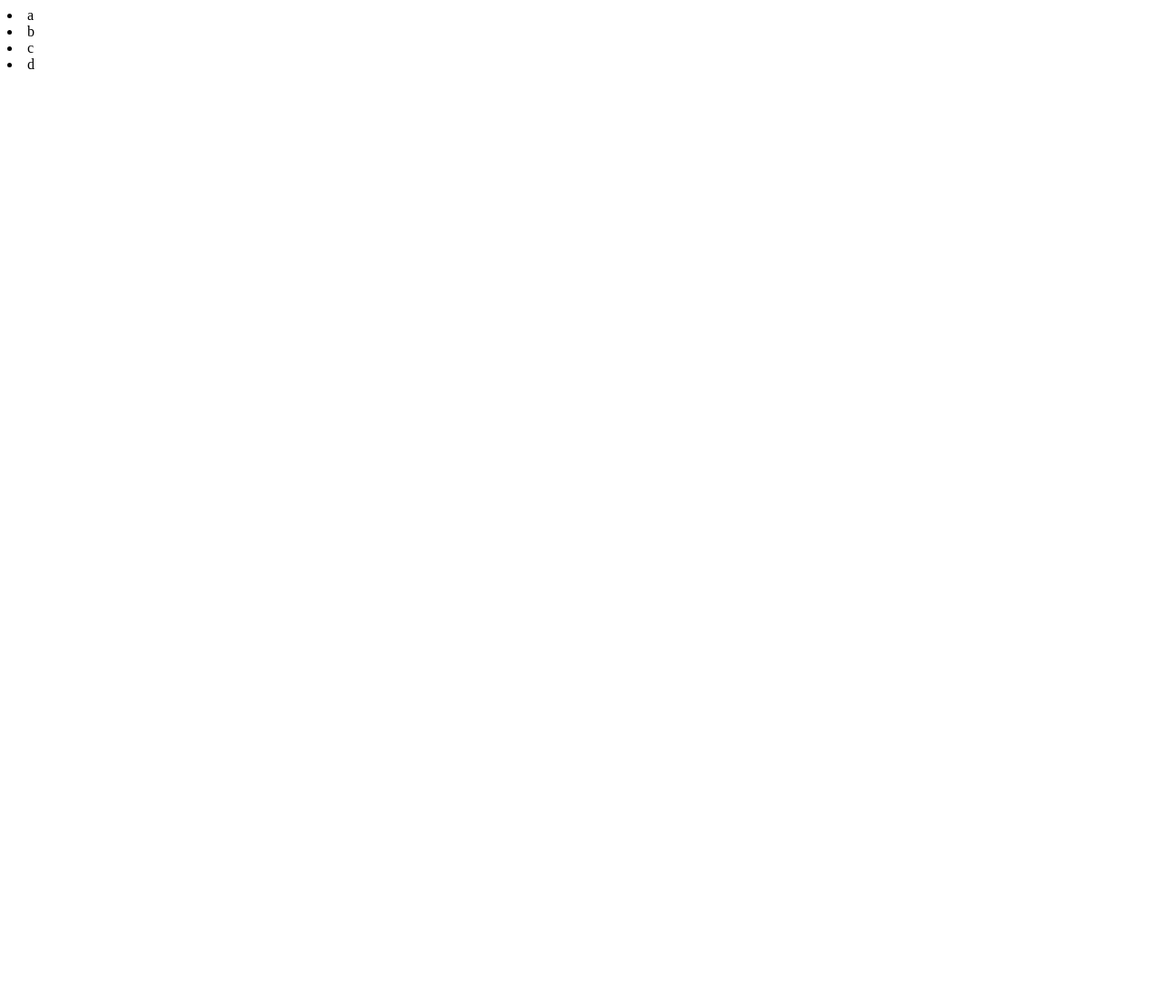
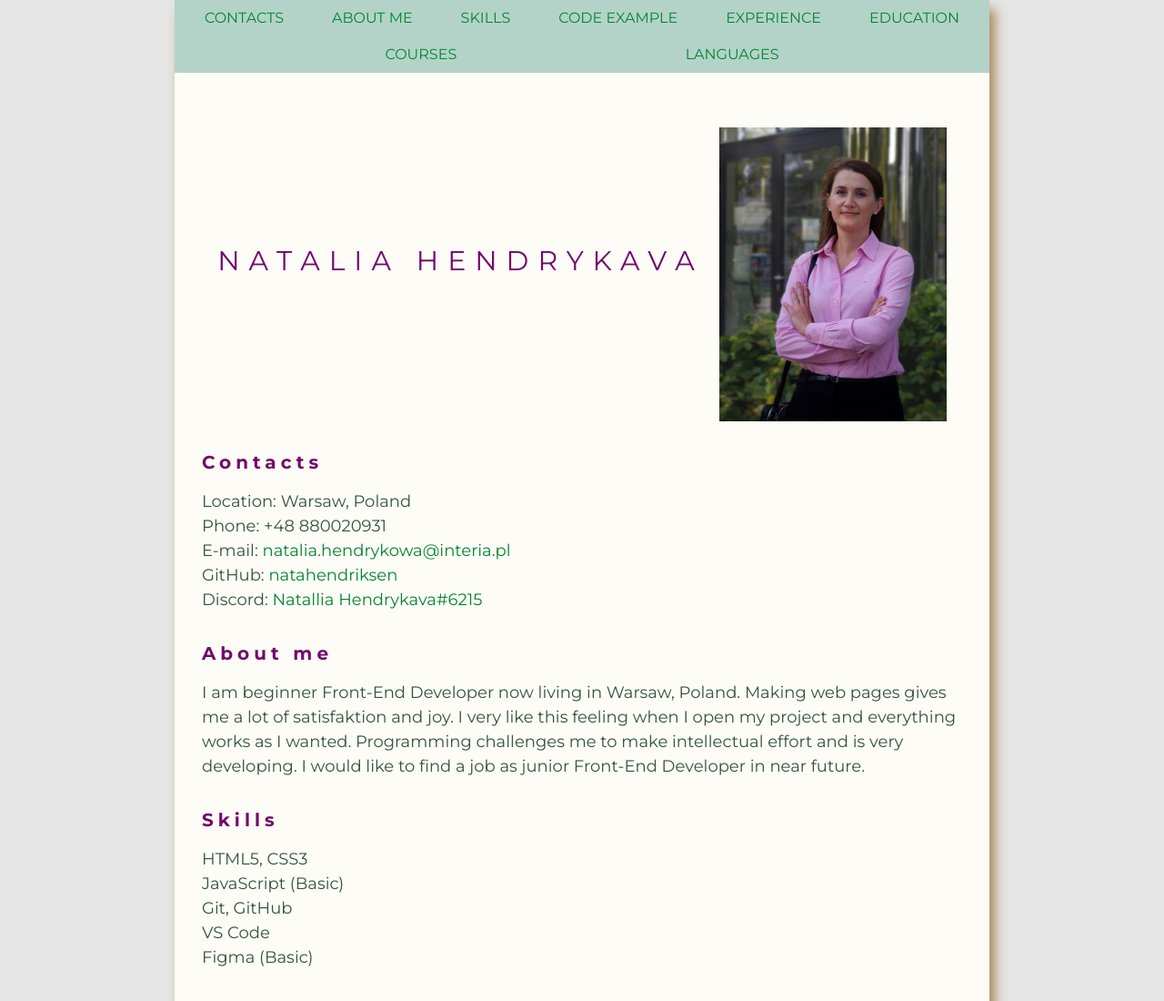
Before and after one commit to natahendriksen/rsschool-cv, a plain HTML site: page index.html in a window 1280 px wide. Shown: the top 1100 px of the page at 91% size. Before the commit the page ends 800 px from the top, so only its background shows below. Drawn offline with Linux system fonts and the light colour scheme.

Commit message:
feat: add links

```diff
--- a/index.html
+++ b/index.html
@@ -4,10 +4,116 @@
     <meta charset="UTF-8">
     <meta http-equiv="X-UA-Compatible" content="IE=edge">
     <meta name="viewport" content="width=device-width, initial-scale=1.0">
-    <title>Document</title>
-</head><body>
-    <li>a</li>
-    <li>b</li>
-    <li>c</li>
-    <li>d</li>
-</body></html>
+    <title>CV</title>
+    <link href="https://fonts.googleapis.com/css2?family=Montserrat:wght@400;700&display=swap" rel="stylesheet">
+    <link rel="stylesheet" href="style.css">
+</head>
+<body>
+    <div class="container">
+        <header>
+            <nav>
+                <ul class="nav-list">
+                    <li class="nav-item"><a href="#contacts" class="nav-link">Contacts</a></li>
+                    <li class="nav-item"><a href="#about-me" class="nav-link">About me</a></li>
+                    <li class="nav-item"><a href="#skills" class="nav-link">Skills</a></li>
+                    <li class="nav-item"><a href="#code-example" class="nav-link">Code Example</a></li>
+                    <li class="nav-item"><a href="#experience" class="nav-link">Experience</a></li>
+                    <li class="nav-item"><a href="#education" class="nav-link">Education</a></li>
+                    <li class="nav-item"><a href="#courses" class="nav-link">Courses</a></li>
+                    <li class="nav-item"><a href="#languages" class="nav-link">Languages</a></li>
+                </ul>
+            </nav>
+        </header>
+        <main>
+           <section class="heading">
+               <h1>Natalia Hendrykava</h1>
+               <img src="img/cv.jpg" alt="photo" class="cv-photo">
+           </section>
+           <section id="contacts">
+            <h2 class="section-title">Contacts</h2>
+            <ul class="section-list">
+                <li class="section-item">Location: Warsaw, Poland</li>
+                <li class="section-item">Phone: +48 880020931</li>
+                <li class="section-item nav-item">
+                    E-mail:
+                <a href="mailto:natalia.hendrykowa@interia.pl" title="e-mail">natalia.hendrykowa@interia.pl</a></li>
+                <li class="section-item nav-item">
+                    GitHub:
+                <a href="https://github.com/natahendriksen" title="github">natahendriksen</a></li>
+                <li class="section-item nav-item">
+                    Discord:
+                <a href="https://discord.com/channels/@me" title="discord">Natallia Hendrykava#6215</a></li>
+            </ul>
+           </section>
+           <section class="right" id="about-me">
+               <h2 class="section-title">About me</h2>
+               <p>I am beginner Front-End Developer now living in Warsaw, Poland.
+                Making web pages gives me a lot of satisfaktion and joy. I very like this feeling when I open my project and everything works as I wanted.
+                Programming challenges me to make intellectual effort and is very developing.
+                I would like to find a job as junior Front-End Developer in near future.</p>
+           </section>
+           <section id="skills">
+               <h2 class="section-title">Skills</h2>
+               <ul class="section-list">
+                 <li class="section-item">HTML5, CSS3</li>
+                 <li class="section-item">JavaScript (Basic)</li>
+                 <li class="section-item">Git, GitHub</li>
+                 <li class="section-item">VS Code</li>
+                 <li class="section-item">Figma (Basic)</li>
+               </ul>
+           </section>
+           <section class="right" id="code-example">
+            <h2 class="section-title">Code Example</h2>
+            <pre class="pre">
+                <code>
+const encrypt = (letter) => {
+    let result = '';
+    for (let i = 0; i &lt; letter.length; i += 2){
+    const secondSymbol = letter[i + 1] || '';
+    result = `${result}${secondSymbol}${letter[i]}
+        }
+    return result;
+               </code>
+            </pre>
+           </section>
+           <section id="experience">
+            <h2 class="section-title">Experience</h2>
+             <ul class="section-list">
+               <li class="section-item nav-item">
+                RS school -
+               <a href="https://natahendriksen.github.io/rsschool-cv/" title="cv">CV</a>
+               </li>
+             </ul>
+           </section>
+           <section class="right" id="education">
+            <h2 class="section-title">Education</h2>
+             <ul class="section-list">
+               <li class="section-item">Belarusian State University, Minsk - Psychology and social work</li>
+            </ul>
+           </section>
+           <section id="courses">
+               <h2 class="section-title">Courses</h2>
+               <ul class="section-list">
+                <li class="section-item">RS School - <span><a href="https://rs.school/js-en/" target="rsschool">JavaScript/Front-end</a></span> (in progress)</li>
+                <li class="section-item">Udemy Online Cours - JavaScript (in progress)</li>
+
+               </ul>
+           </section>
+           <section class="right" id="languages">
+            <h2 class="section-title">Languages</h2>
+              <ul class="section-list">
+                <li class="section-item">English - B1</li>
+                <li class="section-item">German - B1</li>
+                <li class="section-item">Polish - C1</li>
+                <li class="section-item">Russian - native</li>
+            </ul>
+           </section>
+        </main>
+        <footer>
+            <span>&copy; 2022</span>
+            <a href="https://github.com/natahendriksen" title="github">GitHub</a>
+            <a href="https://rs.school/js-stage0/" title="rsschool"><img class="rsschool-logo" alt="rsschool-logo" src="img/rs_school_js.svg"></a>
+        </footer>
+    </div>
+</body>
+</html>
```
